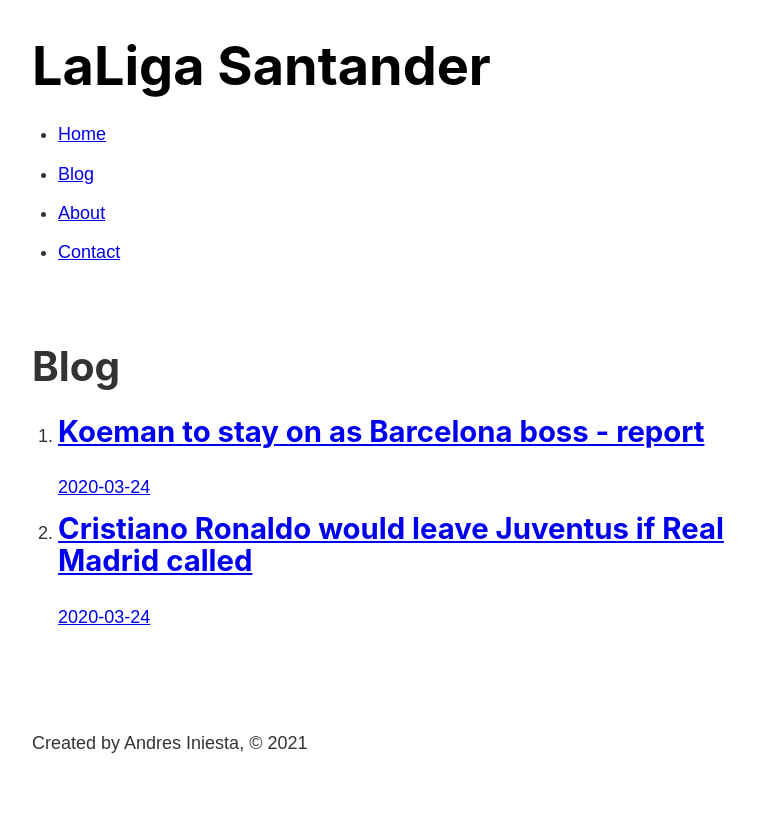
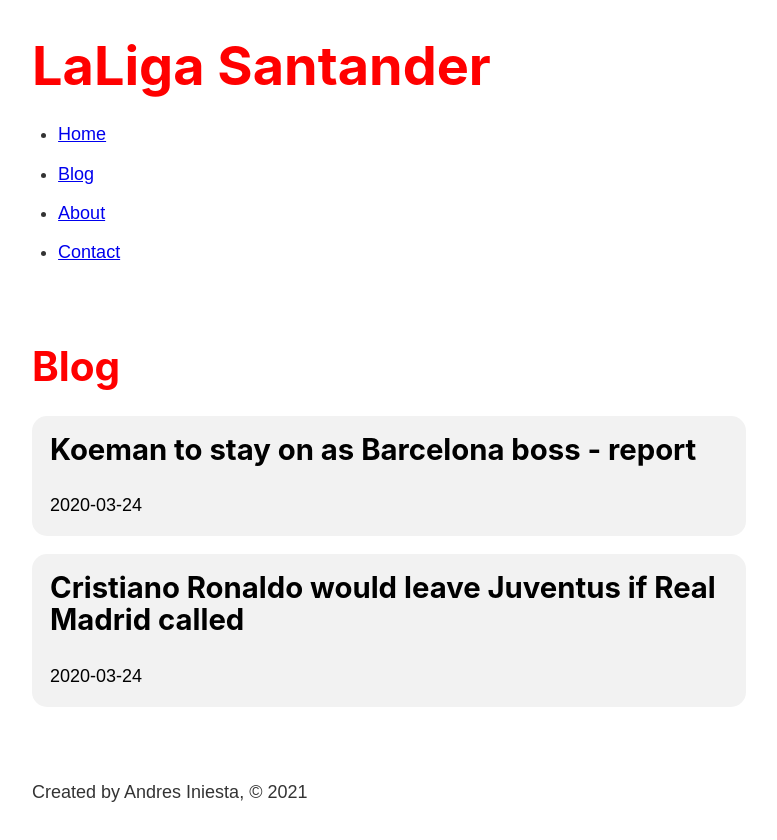
Before and after one commit to anandhanedom/gatsby-helloworld, a Gatsby site: page /blog in a window 1280 px wide. Shown: the whole page, without its empty margins (251-1028 px from the left). Before the commit the page ends 800 px from the top, so only its background shows below. Built offline with nearby package versions, Linux system fonts and the light colour scheme; Gatsby itself is replaced by a stand-in of ours.

Commit message:
Add new styles

```diff
--- a/gatsby-config.js
+++ b/gatsby-config.js
@@ -13,6 +13,21 @@
         path: `${__dirname}/src/`,
       },
     },
-    "gatsby-transformer-remark",
+    "gatsby-plugin-sharp",
+    {
+      resolve: "gatsby-transformer-remark",
+      options: {
+        plugins: [
+          "gatsby-remark-relative-images",
+          {
+            resolve: "gatsby-remark-images",
+            options: {
+              maxWidth: 750,
+              linkImagesToOriginal: false,
+            },
+          },
+        ],
+      },
+    },
   ],
 };
--- a/package.json
+++ b/package.json
@@ -16,6 +16,9 @@
   "dependencies": {
     "gatsby": "^3.1.1",
     "gatsby-plugin-sass": "^4.1.0",
+    "gatsby-plugin-sharp": "^3.1.2",
+    "gatsby-remark-images": "^4.1.1",
+    "gatsby-remark-relative-images": "^2.0.2",
     "gatsby-source-filesystem": "^3.1.0",
     "gatsby-transformer-remark": "^3.1.0",
     "react": "^17.0.1",
--- a/src/components/footer.js
+++ b/src/components/footer.js
@@ -1,5 +1,7 @@
 import React from "react";
 import { graphql, useStaticQuery } from "gatsby";
+
+import * as footerStyles from "./footer.module.scss";
 
 const Footer = () => {
   const data = useStaticQuery(graphql`
@@ -11,8 +13,9 @@
       }
     }
   `);
+
   return (
-    <footer>
+    <footer className={footerStyles.footer}>
       <p>
         Created by {data.site.siteMetadata.author}, &copy;{" "}
         {new Date().getFullYear()}
--- /dev/null
+++ b/src/components/footer.module.scss
@@ -0,0 +1,3 @@
+.footer {
+  margin-top: 3rem;
+}
--- a/src/components/header.module.scss
+++ b/src/components/header.module.scss
@@ -3,7 +3,7 @@
 }
 
 .title {
-  color: #000;
+  color: red;
   font-size: 3rem;
   text-decoration: none;
 }
@@ -20,6 +20,7 @@
   margin-right: 1.3rem;
   text-decoration: none;
   transition: color 0.2s ease-in;
+  font-weight: 700;
 }
 
 .nav-item:hover {
--- a/src/pages/blog.js
+++ b/src/pages/blog.js
@@ -2,6 +2,8 @@
 import { graphql, useStaticQuery, Link } from "gatsby";
 
 import Layout from "../components/layout";
+
+import * as blogStyles from "./blog.module.scss";
 
 const BlogPage = () => {
   const data = useStaticQuery(graphql`
@@ -25,9 +27,9 @@
   return (
     <Layout>
       <h1>Blog</h1>
-      <ol>
+      <ol className={blogStyles.posts}>
         {data.allMarkdownRemark.edges.map(edge => (
-          <li>
+          <li className={blogStyles.post}>
             <Link to={`/blog/${edge.node.fields.slug}`}>
               <h2>{edge.node.frontmatter.title}</h2>
               <p>{edge.node.frontmatter.date}</p>
--- /dev/null
+++ b/src/pages/blog.module.scss
@@ -0,0 +1,26 @@
+h1 {
+  color: red;
+}
+
+.posts {
+  list-style-type: none;
+  margin: 0;
+}
+
+.post {
+  margin: 1rem 0;
+
+  a {
+    background: #f2f2f2;
+    color: #000;
+    display: block;
+    padding: 1rem;
+    text-decoration: none;
+    border-radius: 15px;
+    transition: color 1s cubic-bezier(0.075, 0.82, 0.165, 1);
+
+    &:hover {
+      color: red;
+    }
+  }
+}
```
Also changed, not shown: src/posts/koeman/koeman.jpg (renamed from src/posts/koeman.jpg), src/posts/koeman/koeman.md (renamed from src/posts/koeman.md), src/posts/ronaldo/ronaldo.jpg (renamed from src/posts/ronaldo.jpg), src/posts/ronaldo/ronaldo.md (renamed from src/posts/ronaldo.md), 1 other file.
